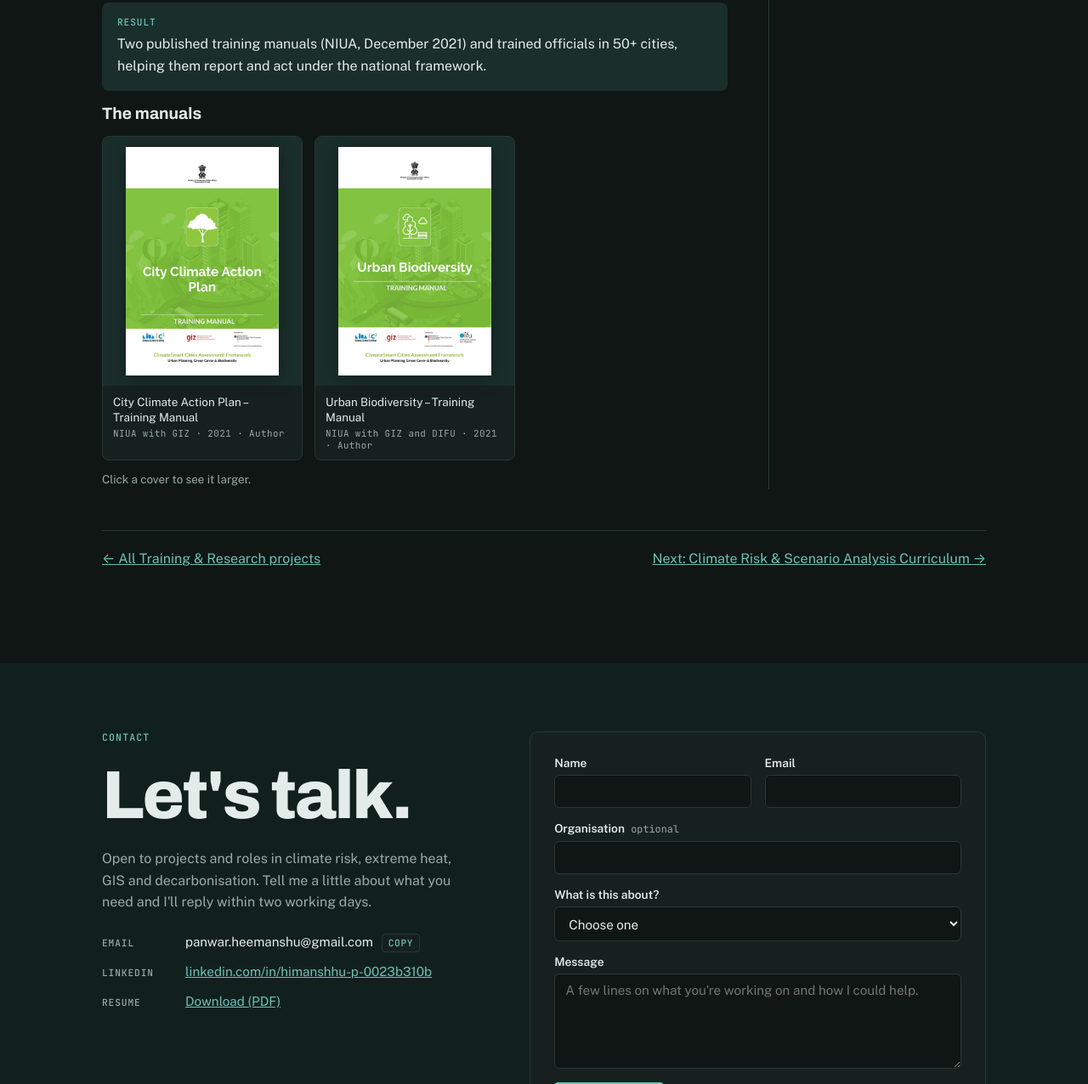
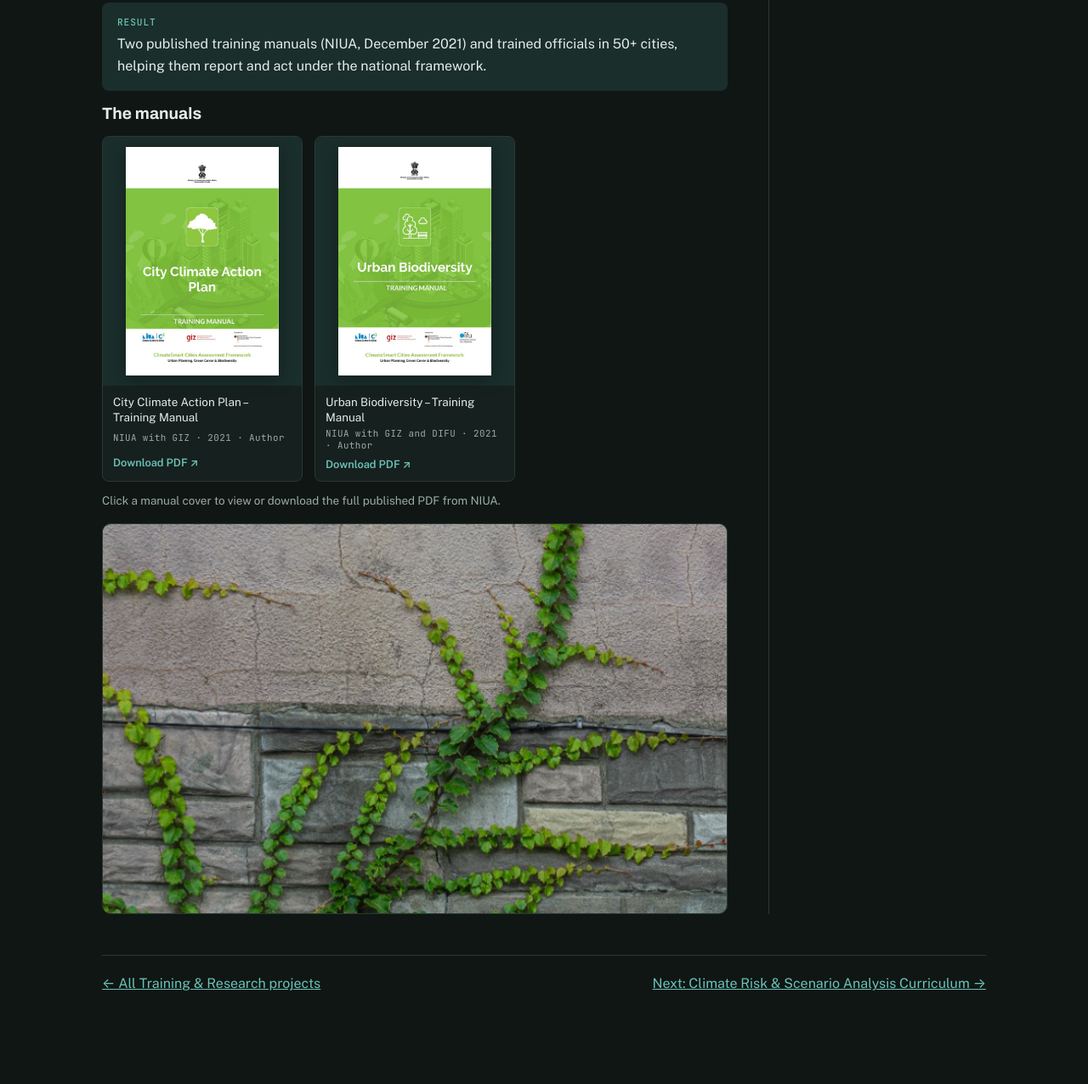
Before and after one commit to hpanwar-website/hpanwar-website.github.io, a plain HTML site: page projects/climate-smart-cities-training.html in a window 1280 px wide. Shown: the part 826-2102 px from the top of the page at 85% size. Drawn offline with nearby package versions, Linux system fonts and the light colour scheme.

Commit message:
Add NIUA Climate Action Plan and Urban Biodiversity PDF links and thumbnail

```diff
--- a/assets/css/site.css
+++ b/assets/css/site.css
@@ -331,7 +331,7 @@ footer{margin-top:clamp(64px,9vw,110px);background:var(--sky);overflow:hidden}
 .pcard .acts{display:flex;flex-wrap:wrap;gap:8px;margin-top:4px}
 .pnote{margin-top:24px;font-size:.88rem;color:var(--muted)}
 .docs{display:grid;grid-template-columns:repeat(auto-fill,minmax(min(100%,180px),1fr));gap:14px}
-.doc{display:grid;grid-template-rows:auto 1fr;border:1px solid var(--line);border-radius:8px;background:var(--surface);padding:0;cursor:zoom-in;overflow:hidden;text-align:left;color:inherit;font:inherit;min-width:0}
+.doc{display:grid;grid-template-rows:auto 1fr;border:1px solid var(--line);border-radius:8px;background:var(--surface);padding:0;cursor:pointer;text-decoration:none;overflow:hidden;text-align:left;color:inherit;font:inherit;min-width:0}
 .doc:hover,.doc:focus-visible{border-color:var(--accent)}
 .doc .pg{position:relative;display:block;aspect-ratio:4/5;background:var(--accent-soft)}
 .doc .pg img{position:absolute;inset:12px;width:calc(100% - 24px);height:calc(100% - 24px);object-fit:contain;filter:drop-shadow(0 4px 10px rgba(0,0,0,.3))}
--- a/assets/js/projects.js
+++ b/assets/js/projects.js
@@ -75,7 +75,7 @@ window.SITE = {
     {"slug": "delhi-housing-eia", "title": "Rapid Environmental Assessment – Township near Delhi University", "group": "planning", "sectors": "BUE", "place": "del", "summary": "Pollution sources, emission loads and management steps for a proposed township, for a National Green Tribunal case.", "live": false, "coursework": false, "link": "", "image": "", "org": "School of Planning and Architecture, Delhi", "years": "2021"},
     {"slug": "hilly-regions-framework", "title": "Planning Framework for Hilly Regions – NITI Aayog", "group": "planning", "sectors": "DU", "place": "del", "summary": "Planning method for India's hill towns, built on land suitability, disaster risk and local building traditions.", "live": false, "coursework": false, "link": "", "image": "", "org": "School of Planning and Architecture, Delhi, for NITI Aayog", "years": "2021"},
     {"slug": "urban-biodiversity-toolkit", "title": "Urban Biodiversity Toolkit (patented)", "group": "planning", "sectors": "BU", "place": "del", "summary": "A system for urban biodiversity conservation and management, granted a patent in 2026.", "live": false, "coursework": false, "link": "", "image": "", "org": "School of Planning and Architecture, Delhi", "years": "2019–26"},
-    {"slug": "climate-smart-cities-training", "title": "Climate Smart Cities Capacity Building (50+ cities)", "group": "training", "sectors": "UB", "place": "del", "summary": "Training modules and training for 50+ city governments, with NIUA and GIZ.", "live": false, "coursework": false, "link": "", "image": "", "org": "National Institute of Urban Affairs, with GIZ", "years": "2020–21"},
+    {"slug": "climate-smart-cities-training", "title": "Climate Smart Cities Capacity Building (50+ cities)", "group": "training", "sectors": "UB", "place": "del", "summary": "Training modules and training for 50+ city governments, with NIUA and GIZ.", "live": false, "coursework": false, "link": "", "image": "climate-smart-cities", "org": "National Institute of Urban Affairs, with GIZ", "years": "2020–21"},
     {"slug": "columbia-climate-risk-curriculum", "title": "Climate Risk & Scenario Analysis Curriculum", "group": "training", "sectors": "F", "place": "nyc", "summary": "Built a climate risk and scenario analysis course with real-world cases from manufacturing, using Monte Carlo analysis.", "live": false, "coursework": false, "link": "", "image": "", "org": "Columbia University", "years": "2023–24"},
     {"slug": "research-publications", "title": "Research Publications (8)", "group": "training", "sectors": "ABU", "place": "del", "summary": "Five book chapters, two Columbia research articles and a white paper.", "live": false, "coursework": false, "link": "", "image": "", "org": "Columbia University, CRC Press, IGI Global, Nova Science, SOLARCYCLE", "years": "2021–26"}
   ]
--- a/projects/climate-smart-cities-training.html
+++ b/projects/climate-smart-cities-training.html
@@ -55,8 +55,18 @@
       </ul>
       <div class="res"><b>Result</b><p>Two published training manuals (NIUA, December 2021) and trained officials in 50+ cities, helping them report and act under the national framework.</p></div>
       <h2>The manuals</h2>
-      <div class="docs"><button type="button" class="doc" aria-label="Enlarge: City Climate Action Plan – Training Manual"><span class="pg"><img src="../images/projects/manual-climate-action-plan.jpg" loading="lazy" alt="City Climate Action Plan – Training Manual"></span><span class="cap">City Climate Action Plan – Training Manual<small>NIUA with GIZ · 2021 · Author</small></span></button><button type="button" class="doc" aria-label="Enlarge: Urban Biodiversity – Training Manual"><span class="pg"><img src="../images/projects/manual-urban-biodiversity.jpg" loading="lazy" alt="Urban Biodiversity – Training Manual"></span><span class="cap">Urban Biodiversity – Training Manual<small>NIUA with GIZ and DIFU · 2021 · Author</small></span></button></div>
-      <p class="docs-note">Click a cover to see it larger.</p>
+      <div class="docs">
+        <a class="doc" href="https://niua.org/c-cube/sites/all/themes/zap/pdf/climate-action-plan.pdf" target="_blank" rel="noopener noreferrer" aria-label="Open City Climate Action Plan – Training Manual (PDF)">
+          <span class="pg"><img src="../images/projects/manual-climate-action-plan.jpg" loading="lazy" alt="City Climate Action Plan – Training Manual"></span>
+          <span class="cap">City Climate Action Plan – Training Manual<small>NIUA with GIZ · 2021 · Author</small><span style="color:var(--accent);font-weight:600;font-size:0.8rem;margin-top:4px;display:inline-flex;align-items:center;gap:4px">Download PDF ↗</span></span>
+        </a>
+        <a class="doc" href="https://niua.org/c-cube/sites/all/themes/zap/pdf/urban-biodiversity.pdf" target="_blank" rel="noopener noreferrer" aria-label="Open Urban Biodiversity – Training Manual (PDF)">
+          <span class="pg"><img src="../images/projects/manual-urban-biodiversity.jpg" loading="lazy" alt="Urban Biodiversity – Training Manual"></span>
+          <span class="cap">Urban Biodiversity – Training Manual<small>NIUA with GIZ and DIFU · 2021 · Author</small><span style="color:var(--accent);font-weight:600;font-size:0.8rem;margin-top:4px;display:inline-flex;align-items:center;gap:4px">Download PDF ↗</span></span>
+        </a>
+      </div>
+      <p class="docs-note">Click a manual cover to view or download the full published PDF from NIUA.</p>
+      <div class="viz"><img src="../images/projects/climate-smart-cities.jpg" loading="lazy" alt="Urban biodiversity and green infrastructure in Indian cities"></div>
     </div>
     <aside class="side"><dl>
       <dt>My role</dt><dd>Subject Matter Expert; author of both manuals and trainer</dd>
```
Also changed, not shown: images/projects/climate-smart-cities.jpg (added).
